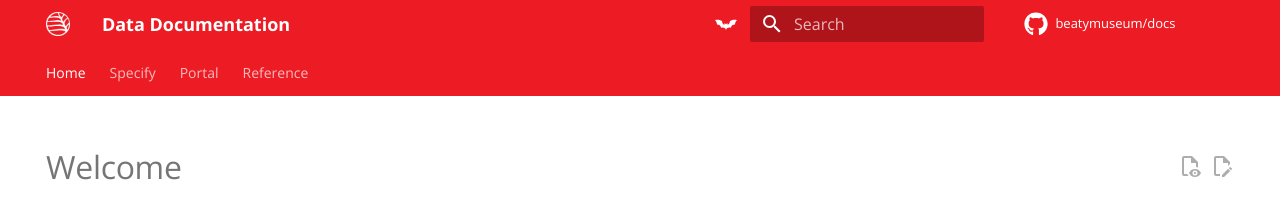
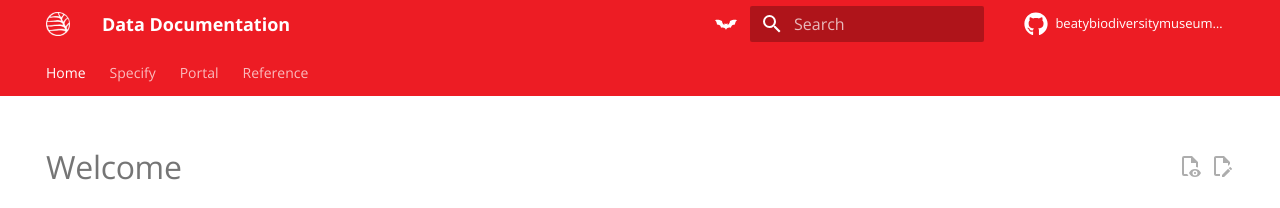
Before and after one commit to beatybiodiversitymuseum/docs, an MkDocs documentation site: the page built from docs/index.md, in a window 1280 px wide. Shown: the top 208 px of the page. Built offline with MkDocs 1.6.1 and Material for MkDocs 9.7.7, drawn with Linux system fonts in a browser that asks for light colours; comment, search, counter and statistics services are not loaded.

Commit message:
feat: setup ci

```diff
--- a/mkdocs.yml
+++ b/mkdocs.yml
@@ -22,7 +22,6 @@
 
 plugins:
   - glightbox
-  - offline
   - search
   - tags
   - table-reader
@@ -61,7 +60,7 @@
         icon: material/bird
         name: Switch to light mode
 repo_url: https://github.com/beatybiodiversitymuseum/docs
-repo_name: beatymuseum/docs
+repo_name: beatybiodiversitymuseum/docs
 edit_uri: "edit/main/docs"
 markdown_extensions:
   - attr_list
```
Also changed, not shown: 1 other file.
